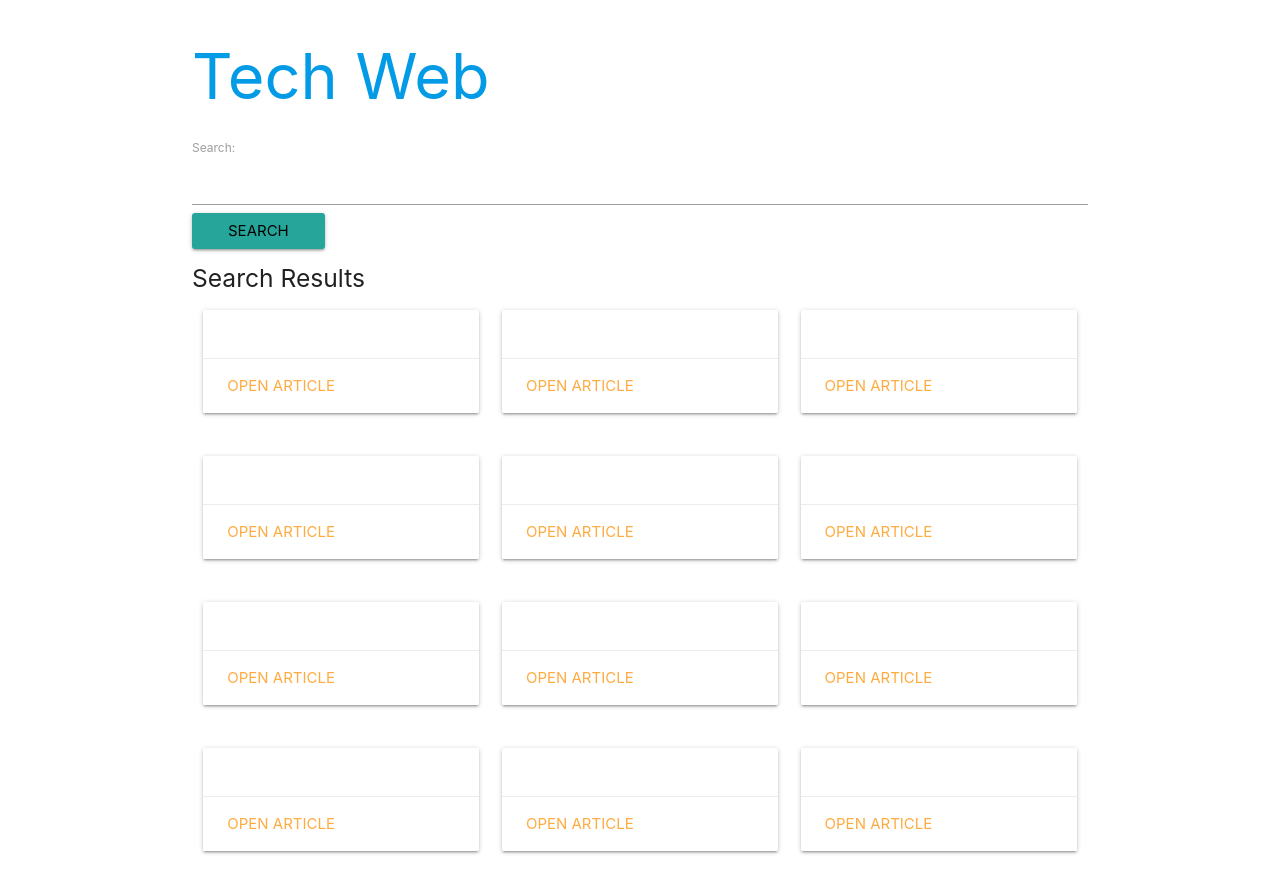
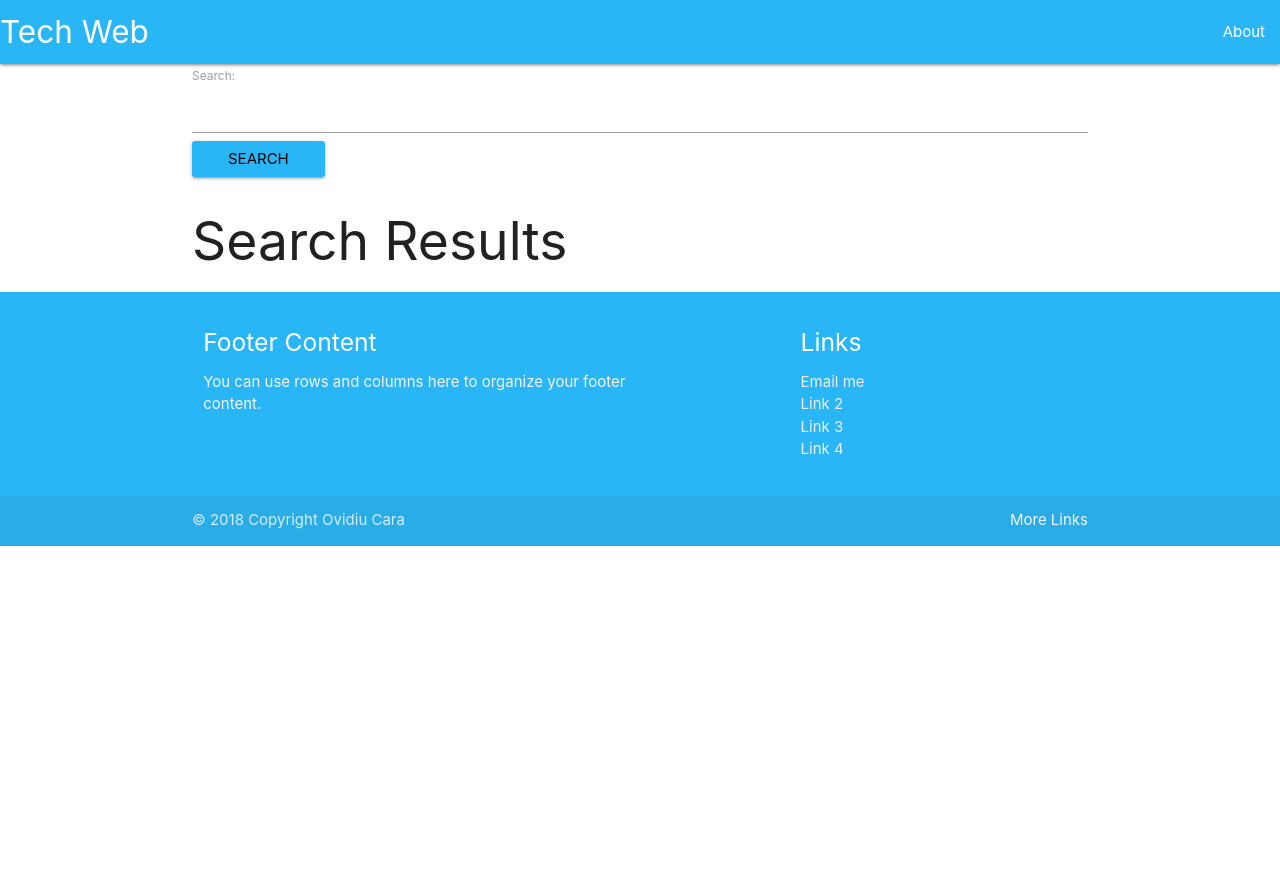
Before and after one commit to rephlexions/RAVE, a Django app: template templates/results.html in a window 1280 px wide. After the commit the page ends 546 px from the top, so only its background shows below. Run offline with Django 3.2, Linux system fonts and the light colour scheme; the template is opened without the code that fills it: values that come from a table or form of the project are taken from there, others are empty; some libraries are stand-ins or nearby versions.

Commit message:
Improved Search and the Design Added case for Search when zero results are found, a proper message wil be displayed. Implemented more Material Design.

```diff
--- a/RAVE/utils/api_utils.py
+++ b/RAVE/utils/api_utils.py
@@ -1,10 +1,7 @@
 import requests
 import json
-from collections import defaultdict
-from django.http import JsonResponse
 
 
-# TODO Browser receives image links as Objects. Fix this
 def get_search_results(param):
     payload = {'search': param}
     search_req = requests.get("https://en.wikipedia.org/w/api.php?action=opensearch&format=json&namespace=0%7C14&limit=12", params=payload)
--- a/RAVE/views.py
+++ b/RAVE/views.py
@@ -25,7 +25,6 @@ class HomeView(View):
 class SearchView(View):
     template_name = 'results.html'
 
-    # TODO Rework this function
     def get(self, request):
         form = SearchForm()
         print(request.GET['search'])
--- a/static/css/rave.css
+++ b/static/css/rave.css
@@ -1,3 +1,7 @@
+.search-results{
+    display: none;
+}
+
 /*
 .row.col{
     clear: both;
@@ -8,9 +12,9 @@
     left: auto;
     right: auto;
 }
-*/
 
-/*
+
+
 .card-content{
     text-align: center;
     width: 250px;
--- a/static/js/rave-jquery.js
+++ b/static/js/rave-jquery.js
@@ -14,27 +14,39 @@ $("document").ready(function () {
         }
     };
 
-    var search_query = getUrlParameter('search');
     var parsed_data = JSON.parse(jsondata);
-    console.log(parsed_data["text"][2]);
     var titles = parsed_data["text"][1];
+    console.log(parsed_data);
     var intro_text = parsed_data["text"][2];
+    if(titles.length === 0){
+        var txt = $("<h5></h5>").text("Couldn't find anything :(");
+        $("div.empty-results").append(txt);
+    }
+    else{
+        $("div.search-results").slideDown("slow").show();
         $("span.card-title").each(function (i, obj) {
             $(this).text(titles[i]);
         });
-    $("div.card-content").each(function (i, obj) {
+        $("div.card-content").children('p').each(function (i, obj) {
            $(this).text(intro_text[i]);
         });
-    $("div.card-action").children("a").each(function (i, obj) {
-       $(this).attr("href", "/view/" + titles[i]);
+        $("div.card-action").children('a').each(function (i, obj) {
+           $(this).attr("href", "/view/?page=" + titles[i]);
         });
-
 
         var page_ids = parsed_data['images']['query']['pageids'];
         $("div.card-image").children("img").each(function (i, obj) {
+            if(parsed_data['images']['query']['pages'][page_ids[i]].hasOwnProperty('thumbnail')){
                $(this).attr("src", parsed_data['images']['query']['pages'][page_ids[i]]['thumbnail']['source']);
+               console.log(parsed_data['images']['query']['pages'][page_ids[i]]['thumbnail']['source']);
+            }
+            else{
+                i++;
+            }
+            });
 
-        });
+    }
+
 });
 
 /*
--- a/templates/base.html
+++ b/templates/base.html
@@ -13,14 +13,46 @@
     <title>RAVE</title>
 </head>
 <body>
+  <nav class="light-blue lighten-1">
+    <div class="nav-wrapper">
+      <a href="/home/" class="brand-logo">Tech Web</a>
+      <ul id="nav-mobile" class="right hide-on-med-and-down">
+        <li><a href="">About</a></li>
+      </ul>
+    </div>
+  </nav>
 <div class="container">
-<a href="/home/"><h1>Tech Web</h1></a>
-
 {% block content %}
-
 
 {% endblock content %}
 </div>
+
+     <footer class="page-footer light-blue lighten-1">
+      <div class="container">
+        <div class="row">
+          <div class="col l6 s12">
+            <h5 class="white-text">Footer Content</h5>
+            <p class="grey-text text-lighten-4">You can use rows and columns here to organize your footer content.</p>
+          </div>
+          <div class="col l4 offset-l2 s12">
+            <h5 class="white-text">Links</h5>
+            <ul>
+              <li><a class="grey-text text-lighten-3" href="mailto:ovidiu.cara@studio.unibo.it">Email me</a></li>
+              <li><a class="grey-text text-lighten-3" href="#!">Link 2</a></li>
+              <li><a class="grey-text text-lighten-3" href="#!">Link 3</a></li>
+              <li><a class="grey-text text-lighten-3" href="#!">Link 4</a></li>
+            </ul>
+          </div>
+        </div>
+      </div>
+      <div class="footer-copyright">
+        <div class="container">
+        © 2018 Copyright Ovidiu Cara
+        <a class="grey-text text-lighten-4 right" href="#!">More Links</a>
+        </div>
+      </div>
+    </footer>
+
 </body>
 <script src="https://code.jquery.com/jquery-3.2.1.js"
         integrity="sha256-DZAnKJ/6XZ9si04Hgrsxu/8s717jcIzLy3oi35EouyE="
--- a/templates/form.html
+++ b/templates/form.html
@@ -1,5 +1,5 @@
 <form action="/results/" method="GET" id="search-form">
         {% csrf_token %}
         {{ form }}
-    <input class="waves-effect waves-light btn" type="submit" value="Search">
+    <input class="light-blue lighten-1 waves-effect waves-light btn" type="submit" value="Search">
 </form>
--- a/templates/results.html
+++ b/templates/results.html
@@ -1,12 +1,12 @@
 {% extends "base.html" %} {% load staticfiles %}  {%  block content %} {% include "form.html" %}
 
-    <h5>Search Results</h5>
+    <h2>Search Results</h2>
 
     <div class="row search-results ">
         <div class="col s12 m6 l4">
-          <div class="card hoverable">
+          <div class="card hoverable medium">
             <div class="card-image">
-              <img src="">
+              <img src="{% static "images/wikipedia-Logo.jpg" %}">
               <span class="card-title"></span>
             </div>
             <div class="card-content">
@@ -19,9 +19,9 @@
         </div>
 
         <div class="col s12 m6 l4">
-          <div class="card hoverable">
+          <div class="card hoverable medium">
             <div class="card-image">
-              <img src="">
+              <img src="{% static "images/wikipedia-Logo.jpg" %}">
               <span class="card-title"></span>
             </div>
             <div class="card-content">
@@ -34,9 +34,9 @@
         </div>
 
         <div class="col s12 m6 l4">
-          <div class="card hoverable">
+          <div class="card hoverable medium">
             <div class="card-image">
-              <img src="">
+              <img src="{% static "images/wikipedia-Logo.jpg" %}">
               <span class="card-title"></span>
             </div>
             <div class="card-content">
@@ -50,9 +50,9 @@
     </div>
     <div class="row search-results ">
         <div class="col s12 m6 l4">
-          <div class="card hoverable">
+          <div class="card hoverable medium">
             <div class="card-image">
-              <img src="">
+              <img src="{% static "images/wikipedia-Logo.jpg" %}">
               <span class="card-title"></span>
             </div>
             <div class="card-content">
@@ -65,9 +65,9 @@
         </div>
 
         <div class="col s12 m6 l4">
-          <div class="card hoverable">
+          <div class="card hoverable medium">
             <div class="card-image">
-              <img src="">
+              <img src="{% static "images/wikipedia-Logo.jpg" %}">
               <span class="card-title"></span>
             </div>
             <div class="card-content">
@@ -80,9 +80,9 @@
         </div>
 
         <div class="col s12 m6 l4">
-          <div class="card hoverable">
+          <div class="card hoverable medium">
             <div class="card-image">
-              <img src="">
+              <img src="{% static "images/wikipedia-Logo.jpg" %}">
               <span class="card-title"></span>
             </div>
             <div class="card-content">
@@ -96,9 +96,9 @@
     </div>
     <div class="row search-results ">
         <div class="col s12 m6 l4">
-          <div class="card hoverable">
+          <div class="card hoverable medium">
             <div class="card-image">
-              <img src="">
+              <img src="{% static "images/wikipedia-Logo.jpg" %}">
               <span class="card-title"></span>
             </div>
             <div class="card-content">
@@ -111,9 +111,9 @@
         </div>
 
         <div class="col s12 m6 l4">
-          <div class="card hoverable">
+          <div class="card hoverable medium">
             <div class="card-image">
-              <img src="">
+              <img src="{% static "images/wikipedia-Logo.jpg" %}">
               <span class="card-title"></span>
             </div>
             <div class="card-content">
@@ -126,9 +126,9 @@
         </div>
 
         <div class="col s12 m6 l4">
-          <div class="card hoverable">
+          <div class="card hoverable medium">
             <div class="card-image">
-              <img src="">
+              <img src="{% static "images/wikipedia-Logo.jpg" %}">
               <span class="card-title"></span>
             </div>
             <div class="card-content">
@@ -142,9 +142,9 @@
     </div>
     <div class="row search-results ">
         <div class="col s12 m6 l4">
-          <div class="card hoverable">
+          <div class="card hoverable medium">
             <div class="card-image">
-              <img src="">
+              <img src="{% static "images/wikipedia-Logo.jpg" %}">
               <span class="card-title"></span>
             </div>
             <div class="card-content">
@@ -157,9 +157,9 @@
         </div>
 
         <div class="col s12 m6 l4">
-          <div class="card hoverable">
+          <div class="card hoverable medium">
             <div class="card-image">
-              <img src="">
+              <img src="{% static "images/wikipedia-Logo.jpg" %}">
               <span class="card-title"></span>
             </div>
             <div class="card-content">
@@ -171,11 +171,10 @@
           </div>
         </div>
 
-
         <div class="col s12 m6 l4">
-          <div class="card hoverable">
+          <div class="card hoverable medium">
             <div class="card-image">
-              <img src="">
+              <img src="{% static "images/wikipedia-Logo.jpg" %}">
               <span class="card-title"></span>
             </div>
             <div class="card-content">
@@ -186,7 +185,10 @@
             </div>
           </div>
         </div>
+    </div>
+    <div class="empty-results">
 
+    </div>
     <script type="text/javascript">
         var jsondata = {{ json_data| safe }};
 
```
Also changed, not shown: templates/home.html (+32 -4 lines). Lines whose indentation alone changed are shown as unchanged.
